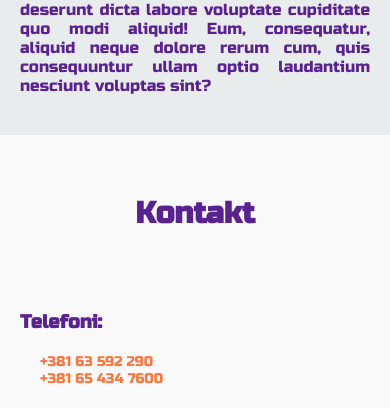
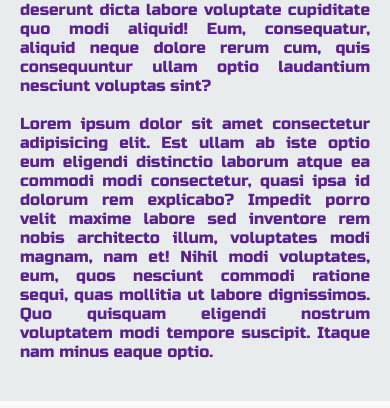
Before and after one commit to NevenaPetro/MLBB, a React (Create React App) app: page / in a window 390 px wide. Shown: the part 2006-2414 px from the top of the page. Built offline with nearby package versions, Linux system fonts and the light colour scheme; no server answers; the database is empty.

Commit message:
modal desktop responsiv

```diff
--- a/package.json
+++ b/package.json
@@ -2,6 +2,7 @@
   "name": "mlbb",
   "version": "0.1.0",
   "private": true,
+  "homepage": ".",
   "dependencies": {
     "@emotion/react": "^11.10.6",
     "@emotion/styled": "^11.10.6",
--- a/src/components/DeleteGameModal.jsx
+++ b/src/components/DeleteGameModal.jsx
@@ -8,6 +8,7 @@ function DeleteGameModal({ item }) {
   return (
     <div className="big-buttons modal-form">
       <p>Da li želiš da obrišeš utakmicu?</p>
+      <br />
       <button
         className="big-btn"
         type="button"
--- a/src/components/Header/Header.jsx
+++ b/src/components/Header/Header.jsx
@@ -134,11 +134,11 @@ function Header() {
         {loggedIn && !checkingStatus && auth.currentUser && (
           <>
             <div className="login_info">
-              <p>You are logged in: </p>
+              <p>Ulogovani ste: </p>
               <p>&nbsp;{auth.currentUser.email}</p>
             </div>
             <button type="button" onClick={onLogout}>
-              Log out
+              Izloguj se
             </button>
           </>
         )}
--- a/src/components/Modal/_modal.scss
+++ b/src/components/Modal/_modal.scss
@@ -22,7 +22,7 @@
     .modal {
       background-color: $color-canvas-secondary;
       position: fixed;
-      width: 90%;
+      max-width: 90%;
       min-height: 30%;
       border: none;
       padding-bottom: 20px;
@@ -80,6 +80,7 @@
         p {
           padding: 10px 0;
           text-align: center;
+
         }
         .score-wrapper {
           display: flex;
--- a/src/index.js
+++ b/src/index.js
@@ -1,13 +1,13 @@
 import React from 'react';
 import ReactDOM from 'react-dom/client';
-import { BrowserRouter } from 'react-router-dom';
+import { HashRouter  } from 'react-router-dom';
 import App from './App';
 
 const root = ReactDOM.createRoot(document.getElementById('root'));
 root.render(
   <React.StrictMode>
-    <BrowserRouter>
+    <HashRouter>
       <App />
-    </BrowserRouter>
+    </HashRouter>
   </React.StrictMode>
 );
--- a/src/pages/HomePage.jsx
+++ b/src/pages/HomePage.jsx
@@ -297,6 +297,17 @@ function HomePage() {
             modi aliquid! Eum, consequatur, aliquid neque dolore rerum cum, quis
             consequuntur ullam optio laudantium nesciunt voluptas sint?
           </p>
+          <br />
+          <p>
+            Lorem ipsum dolor sit amet consectetur adipisicing elit. Est ullam
+            ab iste optio eum eligendi distinctio laborum atque ea commodi modi
+            consectetur, quasi ipsa id dolorum rem explicabo? Impedit porro
+            velit maxime labore sed inventore rem nobis architecto illum,
+            voluptates modi magnam, nam et! Nihil modi voluptates, eum, quos
+            nesciunt commodi ratione sequi, quas mollitia ut labore dignissimos.
+            Quo quisquam eligendi nostrum voluptatem modi tempore suscipit.
+            Itaque nam minus eaque optio.
+          </p>
         </div>
       </section>
       <section id="kontakt">
```
Also changed, not shown: src/components/DeleteTeamModal.jsx (+4 -4 lines).
